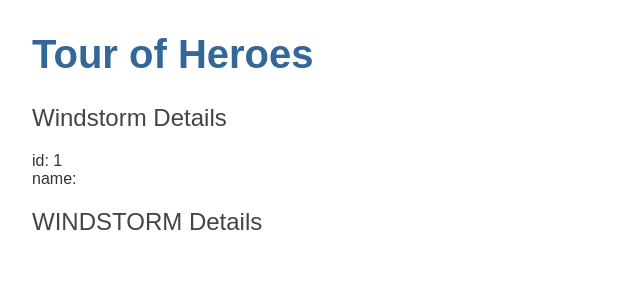
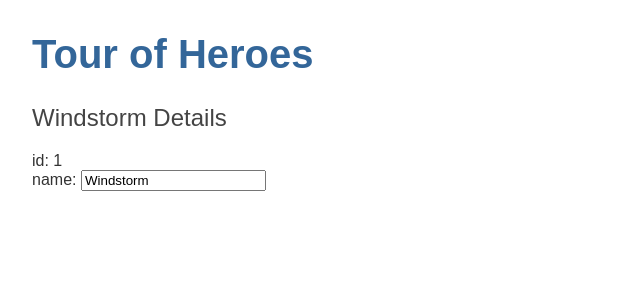
Before and after one commit to B98170067/angular-tour-of-heroes, an Angular app: page / in a window 1280 px wide. Shown: the top 300 px of the page, without its empty margins (0-640 px from the left). Built offline with nearby package versions, Linux system fonts and the light colour scheme.

Commit message:
Edit the hero

```diff
--- a/src/app/app.module.ts
+++ b/src/app/app.module.ts
@@ -1,5 +1,6 @@
 import { BrowserModule } from '@angular/platform-browser';
 import { NgModule } from '@angular/core';
+import { FormsModule } from '@angular/forms'; // <-- NgModel lives here
 
 import { AppComponent } from './app.component';
 import { HeroesComponent } from './heroes/heroes.component';
@@ -10,7 +11,8 @@
     HeroesComponent
   ],
   imports: [
-    BrowserModule
+    BrowserModule,
+    FormsModule
   ],
   providers: [],
   bootstrap: [AppComponent]
--- a/src/app/heroes/heroes.component.html
+++ b/src/app/heroes/heroes.component.html
@@ -1,3 +1,7 @@
 <h2>{{hero.name}} Details</h2>
 <div><span>id: </span>{{hero.id}}</div>
-<div><span>name: </span><h2>{{hero.name | uppercase}} Details</h2></div>
+<div>
+    <label>name:
+      <input [(ngModel)]="hero.name" placeholder="name"/>
+    </label>
+</div>
```
